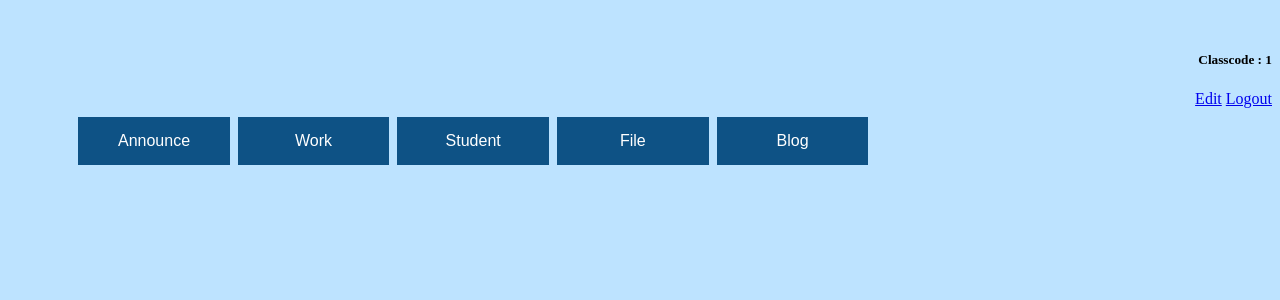
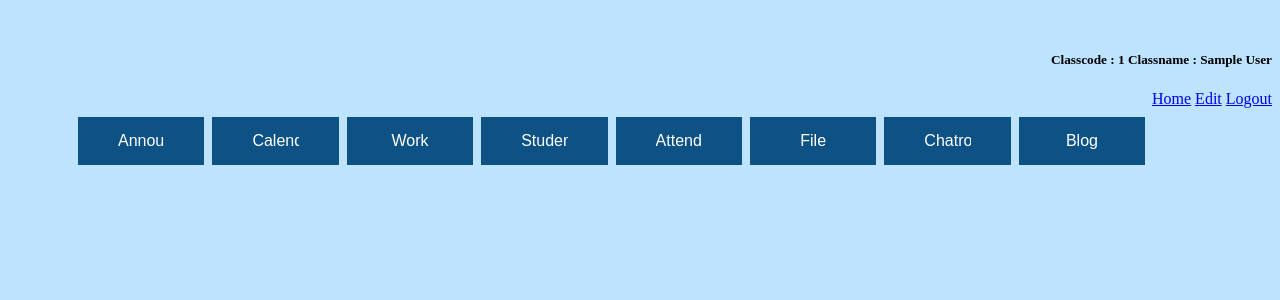
Before and after one commit to lampofgod/php-lab, a PHP site: page /top2.php?Classcode=1 in a window 1280 px wide. Shown: the top 300 px of the page. Run offline with PHP 8.4, Linux system fonts and the light colour scheme; the visitor is signed in with stand-in values (Sample User, id 1); data that the repository does not hold is empty.

Commit message:
Update top2.php

```diff
--- a/top2.php
+++ b/top2.php
@@ -15,7 +15,7 @@ session_start();
 <style>
 .button {
     background-color: #0e5285;
-    width: 12%;
+    width: 10%;
     border: none;
     color: white;
     padding: 15px 40px;
@@ -38,14 +38,18 @@ $strSQL2 = "SELECT * FROM classroom WHERE Classcode = '".$_GET["Classcode"]."' "
 $objQuery2 = mysqli_query($objCon,$strSQL2) or die ("Error Query [".$strSQL2."]");
 $objResult2 = mysqli_fetch_array($objQuery2);
 ?>
-<h5 align="right">Classcode : <?php echo $_SESSION["Classcode"];?></h5>
-<a href="edit_profile.php" target="new"><p align="right">Edit</a>
+<h5 align="right">Classcode : <?php echo $_SESSION["Classcode"];?> Classname : <?php echo $_SESSION["Classname"];?></h5>
+<a href="t_page.php" target="new"><p align="right">Home</a>
+<a href="edit_profile.php" target="new">Edit</a>
   <a href="logout.php" target="new">Logout</p></a>
 &nbsp;&nbsp;&nbsp;&nbsp;&nbsp;&nbsp;&nbsp;&nbsp;&nbsp;&nbsp;&nbsp;&nbsp;&nbsp;&nbsp;&nbsp;&nbsp;
-<a href="announcement.php"target="mainFrame"> <input  value="Announcement" align="center"    class="button" ></a>
+<a href="announcement.php"target="mainFrame"> <input  value="Announcement" align="center"    class="button" "></a>
+<a href="calendar.php"target="mainFrame">			<input  value="Calendar"		 align="center"    class="button" ></a>
 <a href="work.php"target="mainFrame">			<input  value="Work"		 align="center"    class="button" ></a>
 <a href="student_frame.php"target="mainFrame"><input  value="Student" 	 align="center"    class="button" ></a>
+<a href="teacherdate.php"target="mainFrame">          <input  value="Attendance"         align="center"    class="button" ></a>
 <a href="file.php"target="mainFrame">			<input  value="File"		 align="center"    class="button" ></a>
+<a href="chatroom.php"target="mainFrame">			<input  value="Chatroom" 		 align="center"    class="button" ></a>
 <a href="main_webboard.php"target="mainFrame">			<input  value="Blog" 		 align="center"    class="button" ></a>
 </body>
 </html>
```
